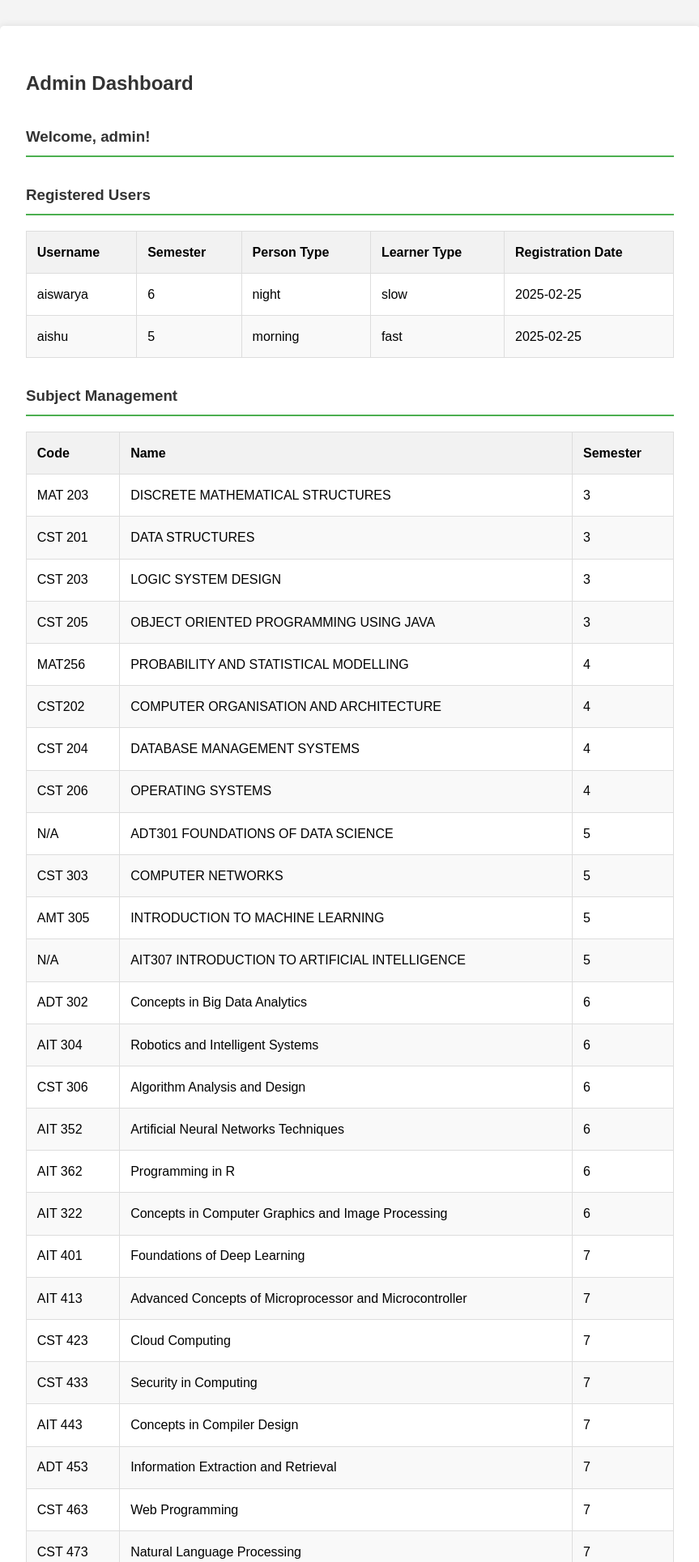
After one commit to AiswaryaPS242/SPARK, a Flask app: page /admin_dashboard in a window 1280 px wide. The commit adds this page. Shown: the top 1929 px of the page at 81% size, without its empty margins (208-1071 px from the left). Run offline with Flask 3, Linux system fonts and the light colour scheme; a user stored in the database is signed in.

Commit message:
login backend

```diff
--- a/app.py
+++ b/app.py
@@ -1,81 +1,188 @@
+# Import necessary libraries
 from flask import Flask, render_template, request, redirect, url_for, flash, session
+from flask_sqlalchemy import SQLAlchemy
 from datetime import datetime
+from werkzeug.security import generate_password_hash, check_password_hash
 
 app = Flask(__name__)
 app.secret_key = 'your_secret_key'  # Required for session management and flashing messages
 
-# Dummy user database (for demonstration purposes)
-users = {}
+# Configure SQLAlchemy
+app.config['SQLALCHEMY_DATABASE_URI'] = 'sqlite:///spark.db'
+app.config['SQLALCHEMY_TRACK_MODIFICATIONS'] = False
+db = SQLAlchemy(app)
 
-# Dummy subject data for each semester (from the syllabus)
-subjects_by_semester = {
-    3: [
-        "MAT 203: DISCRETE MATHEMATICAL STRUCTURES",
-        "CST 201: DATA STRUCTURES",
-        "CST 203: LOGIC SYSTEM DESIGN",
-        "CST 205: OBJECT ORIENTED PROGRAMMING USING JAVA"
-    ],
-    4: [
-        "MAT256: PROBABILITY AND STATISTICAL MODELLING",
-        "CST202: COMPUTER ORGANISATION AND ARCHITECTURE",
-        "CST 204: DATABASE MANAGEMENT SYSTEMS",
-        "CST 206: OPERATING SYSTEMS"
-    ],
-    5: [
-        "ADT301 FOUNDATIONS OF DATA SCIENCE",
-        "CST 303 COMPUTER NETWORKS",
-        "AMT 305 INTRODUCTION TO MACHINE LEARNING",
-        "AIT307 INTRODUCTION TO ARTIFICIAL INTELLIGENCE"
-    ],
-    6: [
-        "ADT 302: Concepts in Big Data Analytics",
-        "AIT 304: Robotics and Intelligent Systems",
-        "CST 306: Algorithm Analysis and Design",
-        "AIT 352: Artificial Neural Networks Techniques",
-        "AIT 362: Programming in R",
-        "AIT 322: Concepts in Computer Graphics and Image Processing"
-    ],
-    7: [
-        "AIT 401: Foundations of Deep Learning",
-        "AIT 413: Advanced Concepts of Microprocessor and Microcontroller",
-        "CST 423: Cloud Computing",
-        "CST 433: Security in Computing",
-        "AIT 443: Concepts in Compiler Design",
-        "ADT 453: Information Extraction and Retrieval",
-        "CST 463: Web Programming",
-        "CST 473: Natural Language Processing",
-        "CST 415: Introduction to Mobile Computing",
-        "CST 425: Introduction to Deep Learning",
-        "CST 435: Computer Graphics",
-        "CST 445: Python for Engineers",
-        "CST 455: Object-Oriented Concepts"
-    ],
-    8: [
-        "ADT 402: Business Analytics",
-        "AMT 414: GPU Computing",
-        "CST 424: Programming Paradigms",
-        "CST 434: Network Security Protocols",
-        "CST 444: Soft Computing",
-        "CST 454: Fuzzy Set Theory and Applications",
-        "CST 464: Embedded Systems",
-        "CST 474: Computer Vision",
-        "AMT 416: Human-Computer Interaction",
-        "AIT 426: Mining of Massive Data Sets",
-        "CST 436: Parallel Computing",
-        "CST 446: Data Compression Techniques",
-        "AIT 456: Introduction to Reinforcement Learning",
-        "CST 466: Data Mining",
-        "AIT 476: Bio-Inspired Optimization Techniques",
-        "CST 418: High-Performance Computing",
-        "CST 428: Blockchain Technologies",
-        "CST 438: Image Processing Techniques",
-        "CST 448: Internet of Things",
-        "CST 458: Software Testing",
-        "CST 468: Bioinformatics",
-        "CST 478: Computational Linguistics"
-    ]
-}
+# Define database models
+class User(db.Model):
+    id = db.Column(db.Integer, primary_key=True)
+    username = db.Column(db.String(80), unique=True, nullable=False)
+    password = db.Column(db.String(200), nullable=False)
+    semester = db.Column(db.Integer, nullable=False)
+    person_type = db.Column(db.String(20), nullable=False)  # 'morning' or 'night'
+    learner_type = db.Column(db.String(20), nullable=False)  # 'fast' or 'slow'
+    date_created = db.Column(db.DateTime, default=datetime.utcnow)
+    is_admin = db.Column(db.Boolean, default=False)
 
+    # Relationships
+    selected_subjects = db.relationship('SelectedSubject', backref='user', lazy=True)
+    exam_dates = db.relationship('ExamDate', backref='user', lazy=True)
+
+class Subject(db.Model):
+    id = db.Column(db.Integer, primary_key=True)
+    name = db.Column(db.String(200), nullable=False)
+    semester = db.Column(db.Integer, nullable=False)
+    code = db.Column(db.String(20), nullable=True)
+
+    # Relationships
+    selected_by = db.relationship('SelectedSubject', backref='subject', lazy=True)
+    modules = db.relationship('Module', backref='subject', lazy=True)
+
+class Module(db.Model):
+    id = db.Column(db.Integer, primary_key=True)
+    name = db.Column(db.String(100), nullable=False)
+    subject_id = db.Column(db.Integer, db.ForeignKey('subject.id'), nullable=False)
+
+    # Relationships
+    completed_by = db.relationship('CompletedModule', backref='module', lazy=True)
+
+class SelectedSubject(db.Model):
+    id = db.Column(db.Integer, primary_key=True)
+    user_id = db.Column(db.Integer, db.ForeignKey('user.id'), nullable=False)
+    subject_id = db.Column(db.Integer, db.ForeignKey('subject.id'), nullable=False)
+    date_selected = db.Column(db.DateTime, default=datetime.utcnow)
+
+class CompletedModule(db.Model):
+    id = db.Column(db.Integer, primary_key=True)
+    user_id = db.Column(db.Integer, db.ForeignKey('user.id'), nullable=False)
+    module_id = db.Column(db.Integer, db.ForeignKey('module.id'), nullable=False)
+    date_completed = db.Column(db.DateTime, default=datetime.utcnow)
+
+class ExamDate(db.Model):
+    id = db.Column(db.Integer, primary_key=True)
+    user_id = db.Column(db.Integer, db.ForeignKey('user.id'), nullable=False)
+    subject_id = db.Column(db.Integer, db.ForeignKey('subject.id'), nullable=False)
+    exam_date = db.Column(db.Date, nullable=False)
+    description = db.Column(db.String(200), nullable=True)
+
+# Create database tables and populate with initial data
+def init_db():
+    with app.app_context():
+        # Create all tables
+        db.create_all()
+
+        # Check if subjects already exist
+        if Subject.query.first() is None:
+            # Add subjects from your existing data
+            subjects_by_semester = {
+                3: [
+                    "MAT 203: DISCRETE MATHEMATICAL STRUCTURES",
+                    "CST 201: DATA STRUCTURES",
+                    "CST 203: LOGIC SYSTEM DESIGN",
+                    "CST 205: OBJECT ORIENTED PROGRAMMING USING JAVA"
+                ],
+                # ... (Include all other semesters from your original code)
+                4: [
+                    "MAT256: PROBABILITY AND STATISTICAL MODELLING",
+                    "CST202: COMPUTER ORGANISATION AND ARCHITECTURE",
+                    "CST 204: DATABASE MANAGEMENT SYSTEMS",
+                    "CST 206: OPERATING SYSTEMS"
+                ],
+                5: [
+                    "ADT301 FOUNDATIONS OF DATA SCIENCE",
+                    "CST 303 COMPUTER NETWORKS",
+                    "AMT 305 INTRODUCTION TO MACHINE LEARNING",
+                    "AIT307 INTRODUCTION TO ARTIFICIAL INTELLIGENCE"
+                ],
+                6: [
+                    "ADT 302: Concepts in Big Data Analytics",
+                    "AIT 304: Robotics and Intelligent Systems",
+                    "CST 306: Algorithm Analysis and Design",
+                    "AIT 352: Artificial Neural Networks Techniques",
+                    "AIT 362: Programming in R",
+                    "AIT 322: Concepts in Computer Graphics and Image Processing"
+                ],
+                7: [
+                    "AIT 401: Foundations of Deep Learning",
+                    "AIT 413: Advanced Concepts of Microprocessor and Microcontroller",
+                    "CST 423: Cloud Computing",
+                    "CST 433: Security in Computing",
+                    "AIT 443: Concepts in Compiler Design",
+                    "ADT 453: Information Extraction and Retrieval",
+                    "CST 463: Web Programming",
+                    "CST 473: Natural Language Processing",
+                    "CST 415: Introduction to Mobile Computing",
+                    "CST 425: Introduction to Deep Learning",
+                    "CST 435: Computer Graphics",
+                    "CST 445: Python for Engineers",
+                    "CST 455: Object-Oriented Concepts"
+                ],
+                8: [
+                    "ADT 402: Business Analytics",
+                    "AMT 414: GPU Computing",
+                    "CST 424: Programming Paradigms",
+                    "CST 434: Network Security Protocols",
+                    "CST 444: Soft Computing",
+                    "CST 454: Fuzzy Set Theory and Applications",
+                    "CST 464: Embedded Systems",
+                    "CST 474: Computer Vision",
+                    "AMT 416: Human-Computer Interaction",
+                    "AIT 426: Mining of Massive Data Sets",
+                    "CST 436: Parallel Computing",
+                    "CST 446: Data Compression Techniques",
+                    "AIT 456: Introduction to Reinforcement Learning",
+                    "CST 466: Data Mining",
+                    "AIT 476: Bio-Inspired Optimization Techniques",
+                    "CST 418: High-Performance Computing",
+                    "CST 428: Blockchain Technologies",
+                    "CST 438: Image Processing Techniques",
+                    "CST 448: Internet of Things",
+                    "CST 458: Software Testing",
+                    "CST 468: Bioinformatics",
+                    "CST 478: Computational Linguistics"
+                ]
+            }
+
+            for semester, subject_list in subjects_by_semester.items():
+                for subject_name in subject_list:
+                    # Extract code if available
+                    code = None
+                    if ":" in subject_name:
+                        parts = subject_name.split(":", 1)
+                        code = parts[0].strip()
+                        name = parts[1].strip()
+                    else:
+                        # Try to extract code if in format like "CST 201 DATA STRUCTURES"
+                        parts = subject_name.split(" ", 2)
+                        if len(parts) >= 3 and parts[0].isalpha() and parts[1].isdigit():
+                            code = f"{parts[0]} {parts[1]}"
+                            name = parts[2]
+                        else:
+                            name = subject_name
+
+                    subject = Subject(name=name, semester=semester, code=code)
+                    db.session.add(subject)
+
+                    # Add default modules for each subject
+                    for i in range(1, 6):
+                        module = Module(name=f"Module {i}", subject=subject)
+                        db.session.add(module)
+
+            # Create admin user
+            admin = User(
+                username="admin",
+                password=generate_password_hash("admin123"),
+                semester=8,  # Default semester for admin
+                person_type="morning",
+                learner_type="fast",
+                is_admin=True
+            )
+            db.session.add(admin)
+
+            # Commit all changes
+            db.session.commit()
+            print("Database initialized with subjects and admin user.")
+
+# Modified routes to use the database
 @app.route('/')
 def home():
     return redirect(url_for('login'))
@@ -86,12 +193,20 @@ def login():
         username = request.form['username']
         password = request.form['password']
 
-        # Check if the user exists and the password is correct
-        if username in users and users[username]['password'] == password:
-            session['username'] = username
-            session['semester'] = users[username]['semester']  # Store semester in session
+        user = User.query.filter_by(username=username).first()
+
+        if user and check_password_hash(user.password, password):
+            session['user_id'] = user.id
+            session['username'] = user.username
+            session['semester'] = user.semester
+            session['is_admin'] = user.is_admin
+
             flash('Login successful!', 'success')
-            return redirect(url_for('dashboard'))
+
+            if user.is_admin:
+                return redirect(url_for('admin_dashboard'))
+            else:
+                return redirect(url_for('dashboard'))
         else:
             flash('Invalid username or password', 'error')
     return render_template('login.html')
@@ -101,17 +216,27 @@ def create_account():
     if request.method == 'POST':
         username = request.form['username']
         password = request.form['password']
-        semester = request.form['semester']
+        semester = int(request.form['semester'])
         person_type = request.form['person_type']
         learner_type = request.form['learner_type']
 
-        # Store user data in the dummy database
-        users[username] = {
-            'password': password,
-            'semester': int(semester),
-            'person_type': person_type,
-            'learner_type': learner_type
-        }
+        # Check if username already exists
+        existing_user = User.query.filter_by(username=username).first()
+        if existing_user:
+            flash('Username already exists. Please choose another one.', 'error')
+            return render_template('create_account.html')
+
+        # Create new user
+        new_user = User(
+            username=username,
+            password=generate_password_hash(password),
+            semester=semester,
+            person_type=person_type,
+            learner_type=learner_type
+        )
+
+        db.session.add(new_user)
+        db.session.commit()
 
         flash('Account created successfully! Please login.', 'success')
         return redirect(url_for('login'))
@@ -119,22 +244,135 @@ def create_account():
 
 @app.route('/dashboard')
 def dashboard():
-    if 'username' not in session:
+    if 'user_id' not in session:
         flash('Please login to access the dashboard.', 'error')
         return redirect(url_for('login'))
 
-    username = session['username']
-    semester = session['semester']
-    subjects = subjects_by_semester.get(semester, [])
+    user_id = session['user_id']
+    user = User.query.get(user_id)
 
-    return render_template('dashboard.html', username=username, semester=semester, subjects=subjects)
+    if not user:
+        session.clear()
+        flash('User not found. Please login again.', 'error')
+        return redirect(url_for('login'))
+
+    # Get subjects for user's semester
+    subjects = Subject.query.filter_by(semester=user.semester).all()
+
+    # Get user's selected subjects
+    selected_subjects = SelectedSubject.query.filter_by(user_id=user_id).all()
+    selected_subject_ids = [s.subject_id for s in selected_subjects]
+
+    # Get user's exam dates
+    exam_dates = ExamDate.query.filter_by(user_id=user_id).all()
+
+    return render_template(
+        'dashboard.html',
+        username=user.username,
+        semester=user.semester,
+        subjects=subjects,
+        selected_subject_ids=selected_subject_ids,
+        exam_dates=exam_dates
+    )
+
+@app.route('/save_selections', methods=['POST'])
+def save_selections():
+    if 'user_id' not in session:
+        flash('Please login to save your selections.', 'error')
+        return redirect(url_for('login'))
+
+    user_id = session['user_id']
+
+    # Clear previous selections
+    SelectedSubject.query.filter_by(user_id=user_id).delete()
+
+    # Get selected subjects
+    for i in range(1, 6):  # Assuming 5 subject slots as in your HTML
+        subject_id = request.form.get(f'subject{i}')
+        if subject_id and subject_id != "":
+            selected_subject = SelectedSubject(
+                user_id=user_id,
+                subject_id=int(subject_id)
+            )
+            db.session.add(selected_subject)
+
+    # Get completed modules
+    CompletedModule.query.filter_by(user_id=user_id).delete()
+    for key, value in request.form.items():
+        if key.startswith('module') and '_' in key:
+            parts = key.split('_')
+            subject_index = int(parts[0].replace('module', ''))
+            module_index = int(parts[1])
+
+            subject_id = request.form.get(f'subject{subject_index}')
+            if subject_id and subject_id != "":
+                # Find the module in the database
+                subject = Subject.query.get(int(subject_id))
+                if subject:
+                    module = Module.query.filter_by(
+                        subject_id=subject.id,
+                        name=f"Module {module_index}"
+                    ).first()
+
+                    if module:
+                        completed_module = CompletedModule(
+                            user_id=user_id,
+                            module_id=module.id
+                        )
+                        db.session.add(completed_module)
+
+    # Save exam date if provided
+    exam_date_str = request.form.get('examDate')
+    if exam_date_str:
+        try:
+            exam_date_obj = datetime.strptime(exam_date_str, '%Y-%m-%d').date()
+
+            # Get the subject ID (assuming it's for the first selected subject)
+            subject_id = request.form.get('subject1')
+            if subject_id and subject_id != "":
+                # Delete existing exam date for this subject
+                ExamDate.query.filter_by(
+                    user_id=user_id,
+                    subject_id=int(subject_id)
+                ).delete()
+
+                # Add new exam date
+                exam_date = ExamDate(
+                    user_id=user_id,
+                    subject_id=int(subject_id),
+                    exam_date=exam_date_obj,
+                    description=f"Exam for {Subject.query.get(int(subject_id)).name}"
+                )
+                db.session.add(exam_date)
+        except ValueError:
+            flash('Invalid date format. Please use YYYY-MM-DD.', 'error')
+
+    db.session.commit()
+    flash('Your selections have been saved.', 'success')
+    return redirect(url_for('dashboard'))
+
+@app.route('/admin_dashboard')
+def admin_dashboard():
+    if 'user_id' not in session or not session.get('is_admin', False):
+        flash('You do not have permission to access the admin dashboard.', 'error')
+        return redirect(url_for('login'))
+
+    users = User.query.filter_by(is_admin=False).all()
+    subjects = Subject.query.all()
+
+    return render_template(
+        'admin_dashboard.html',
+        username=session['username'],
+        users=users,
+        subjects=subjects
+    )
 
 @app.route('/logout')
 def logout():
-    session.pop('username', None)
-    session.pop('semester', None)
+    session.clear()
     flash('You have been logged out.', 'success')
     return redirect(url_for('login'))
 
 if __name__ == '__main__':
+    init_db()  # Initialize database
     app.run(debug=True)
--- a/static/style.css
+++ b/static/style.css
@@ -1,149 +1,154 @@
+/* Base styles */
 body {
     font-family: Arial, sans-serif;
+    line-height: 1.6;
+    margin: 0;
+    padding: 0;
     background-color: #f4f4f4;
-    display: flex;
-    justify-content: center;
-    align-items: center;
-    height: 100vh;
-    margin: 0;
 }
 
-.login-container {
-    background-color: #fff;
-    padding: 20px;
+.login-container, .dashboard-container {
+    width: 80%;
+    max-width: 800px;
+    margin: 2rem auto;
+    padding: 2rem;
+    background: white;
     border-radius: 5px;
     box-shadow: 0 0 10px rgba(0, 0, 0, 0.1);
-    width: 300px;
 }
 
-.dashboard-container {
-    background-color: #fff;
-    padding: 25px;
-    border-radius: 5px;
-    box-shadow: 0 0 10px rgba(0, 0, 0, 0.1);
-    width: 90%;
-    max-width: 800px;
-    max-height: 90vh;
-    overflow-y: auto;
+h2, h3 {
+    color: #333;
 }
 
-h2 {
-    text-align: center;
-    margin-bottom: 20px;
-}
-
-h3 {
-    color: #444;
-    margin-bottom: 25px;
-    text-align: center;
-}
-
+/* Form styles */
 .form-group {
-    margin-bottom: 15px;
+    margin-bottom: 1rem;
 }
 
 label {
     display: block;
-    margin-bottom: 5px;
+    margin-bottom: 0.5rem;
     font-weight: bold;
 }
 
-input, select {
+input[type="text"],
+input[type="password"],
+select {
     width: 100%;
-    padding: 8px;
-    box-sizing: border-box;
-    border: 1px solid #ccc;
+    padding: 0.8rem;
+    border: 1px solid #ddd;
     border-radius: 4px;
-}
-
-/* Style for checkbox groups */
-.checkbox-group {
-    display: flex;
-    flex-wrap: wrap;
-    margin-top: 5px;
-}
-
-.checkbox-item {
-    margin-right: 15px;
-    margin-bottom: 8px;
-    display: flex;
-    align-items: center;
-}
-
-.checkbox-item input[type="checkbox"] {
-    margin-right: 5px;
-    width: auto;
-}
-
-.checkbox-item label {
-    display: inline;
-    font-weight: normal;
-}
-
-.module-group {
-    margin-bottom: 20px;
-    border-bottom: 1px solid #eee;
-    padding-bottom: 15px;
+    font-size: 1rem;
 }
 
 button {
-    width: 100%;
-    padding: 10px;
-    background-color: #28a745;
-    color: #fff;
+    padding: 0.8rem 1.5rem;
+    background-color: #4CAF50;
+    color: white;
     border: none;
     border-radius: 4px;
     cursor: pointer;
-    margin-top: 10px;
+    font-size: 1rem;
 }
 
 button:hover {
-    background-color: #218838;
+    background-color: #45a049;
 }
 
+/* Alert messages */
 .alert {
-    padding: 10px;
-    margin-bottom: 15px;
+    padding: 0.8rem;
+    margin-bottom: 1rem;
     border-radius: 4px;
 }
 
 .alert-success {
     background-color: #d4edda;
     color: #155724;
+    border: 1px solid #c3e6cb;
 }
 
 .alert-error {
     background-color: #f8d7da;
     color: #721c24;
+    border: 1px solid #f5c6cb;
 }
 
-/* Adjust body for dashboard */
-body:has(.dashboard-container) {
-    align-items: flex-start;
-    padding-top: 20px;
-    padding-bottom: 20px;
-    height: auto;
-    min-height: 100vh;
+/* Dashboard styles */
+.module-group {
+    margin-left: 1.5rem;
+    margin-bottom: 2rem;
 }
 
-/* Datepicker styling */
-.datepicker {
-    background: #fff;
-    cursor: pointer;
+.checkbox-group {
+    display: flex;
+    flex-wrap: wrap;
 }
 
-/* Links styling */
-a {
-    color: #007bff;
-    text-decoration: none;
+.checkbox-item {
+    margin-right: 1.5rem;
+    margin-bottom: 0.5rem;
 }
 
-a:hover {
-    text-decoration: underline;
+/* Admin Dashboard styles */
+.admin-dashboard h3 {
+    border-bottom: 2px solid #4CAF50;
+    padding-bottom: 0.5rem;
+    margin-top: 2rem;
 }
 
-/* Logout link */
-.dashboard-container p {
-    text-align: center;
-    margin-top: 25px;
+.admin-section {
+    margin-bottom: 2rem;
 }
+
+.admin-table {
+    width: 100%;
+    border-collapse: collapse;
+    margin-top: 1rem;
+}
+
+.admin-table th,
+.admin-table td {
+    border: 1px solid #ddd;
+    padding: 0.8rem;
+    text-align: left;
+}
+
+.admin-table th {
+    background-color: #f2f2f2;
+}
+
+.admin-table tr:nth-child(even) {
+    background-color: #f9f9f9;
+}
+
+/* Exam dates section */
+.exam-dates {
+    margin-top: 2rem;
+    padding: 1rem;
+    background-color: #f8f9fa;
+    border-radius: 4px;
+}
+
+.exam-dates ul {
+    list-style-type: none;
+    padding-left: 0;
+}
+
+.exam-dates li {
+    padding: 0.5rem 0;
+    border-bottom: 1px solid #eee;
+}
+
+/* Responsive adjustments */
+@media (max-width: 768px) {
+    .login-container, .dashboard-container {
+        width: 90%;
+        padding: 1rem;
+    }
+
+    .checkbox-group {
+        flex-direction: column;
+    }
+}
--- /dev/null
+++ b/templates/admin_dashboard.html
@@ -0,0 +1,76 @@
+<!DOCTYPE html>
+<html lang="en">
+<head>
+    <meta charset="UTF-8">
+    <meta name="viewport" content="width=device-width, initial-scale=1.0">
+    <title>Admin Dashboard</title>
+    <link rel="stylesheet" href="{{ url_for('static', filename='style.css') }}">
+    <link rel="stylesheet" href="https://cdnjs.cloudflare.com/ajax/libs/font-awesome/6.0.0/css/all.min.css">
+</head>
+<body>
+    <div class="dashboard-container admin-dashboard">
+        <h2>Admin Dashboard</h2>
+        <h3>Welcome, {{ username }}!</h3>
+
+        {% with messages = get_flashed_messages(with_categories=true) %}
+            {% if messages %}
+                {% for category, message in messages %}
+                    <div class="alert alert-{{ category }}">
+                        {{ message }}
+                    </div>
+                {% endfor %}
+            {% endif %}
+        {% endwith %}
+
+        <div class="admin-section">
+            <h3>Registered Users</h3>
+            <table class="admin-table">
+                <thead>
+                    <tr>
+                        <th>Username</th>
+                        <th>Semester</th>
+                        <th>Person Type</th>
+                        <th>Learner Type</th>
+                        <th>Registration Date</th>
+                    </tr>
+                </thead>
+                <tbody>
+                    {% for user in users %}
+                    <tr>
+                        <td>{{ user.username }}</td>
+                        <td>{{ user.semester }}</td>
+                        <td>{{ user.person_type }}</td>
+                        <td>{{ user.learner_type }}</td>
+                        <td>{{ user.date_created.strftime('%Y-%m-%d') }}</td>
+                    </tr>
+                    {% endfor %}
+                </tbody>
+            </table>
+        </div>
+
+        <div class="admin-section">
+            <h3>Subject Management</h3>
+            <table class="admin-table">
+                <thead>
+                    <tr>
+                        <th>Code</th>
+                        <th>Name</th>
+                        <th>Semester</th>
+                    </tr>
+                </thead>
+                <tbody>
+                    {% for subject in subjects %}
+                    <tr>
+                        <td>{{ subject.code or 'N/A' }}</td>
+                        <td>{{ subject.name }}</td>
+                        <td>{{ subject.semester }}</td>
+                    </tr>
+                    {% endfor %}
+                </tbody>
+            </table>
+        </div>
+
+        <p><a href="{{ url_for('logout') }}">Logout</a></p>
+    </div>
+</body>
+</html>
```
Also changed, not shown: templates/dashboard.html (+29 -3 lines), instance/spark.db (added).
